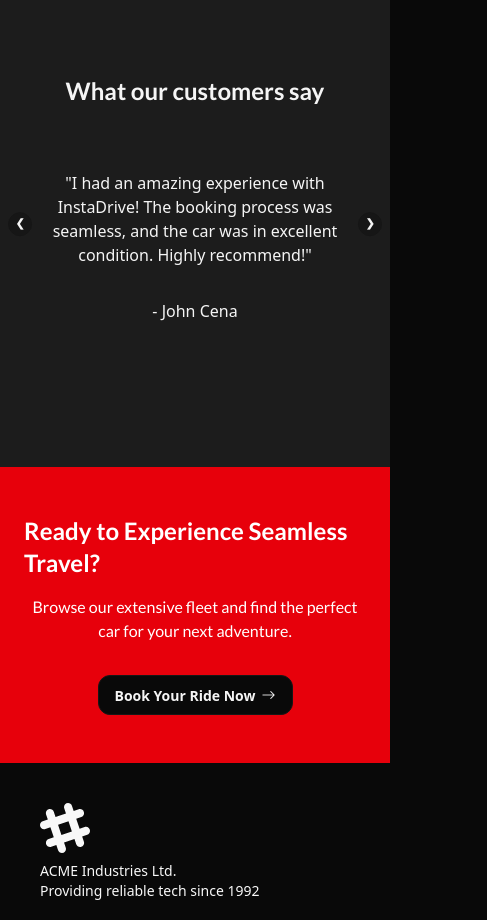
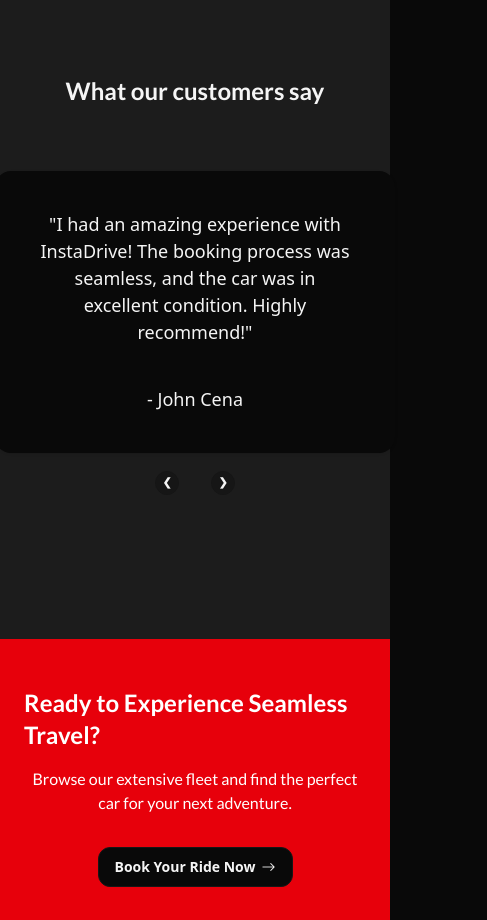
Before and after one commit to jacobferreras/car-rental, a Next.js app: page / in a window 390 px wide. Shown: the part 3420-4340 px from the top of the page, 487 px wide, since content can reach past the window. Built offline with nearby package versions, Linux system fonts and the light colour scheme; no server answers; the database is empty.

Commit message:
fix: restructure CustomerTestimony component for improved layout and readability

```diff
--- a/components/ui/home/CustomerTestimony.tsx
+++ b/components/ui/home/CustomerTestimony.tsx
@@ -5,21 +5,25 @@ const CustomerTestimony = () => {
     <div className="carousel w-full delay-100 autoplay">
       <div
         id="slide1"
-        className="carousel-item relative w-full flex justify-center items-center"
+        className="carousel-item w-full flex justify-center items-center flex-col gap-4"
       >
         <div className="flex flex-col justify-center items-center pt-12">
-          <p className="text-center text-md sm:text-xl sm:max-w-xl max-w-xs md:text-2xl md:max-w-2xl lg:text-4xl lg:max-w-4xl  mb-8">
-            "I had an amazing experience with InstaDrive! The booking process
-            was seamless, and the car was in excellent condition. Highly
-            recommend!"
+          <div className="card w-auto bg-base-100 card-xl shadow-sm">
+            <div className="card-body">
+              <p className="text-center text-md sm:text-xl sm:max-w-xl max-w-xs md:text-2xl md:max-w-2xl lg:text-4xl lg:max-w-4xl mb-8">
+                "I had an amazing experience with InstaDrive! The booking
+                process was seamless, and the car was in excellent condition.
+                Highly recommend!"
               </p>
 
               <p className="text-center text-md sm:text-xl sm:max-w-xl max-w-xs amd:text-xl md:max-w-xl lg:text-3xl lg:max-w-3xl">
                 - John Cena
               </p>
             </div>
+          </div>
+        </div>
 
-        <div className="absolute left-0 right-0 top-1/2 flex -translate-y-1/2 transform justify-between xl:left-24 xl:right-24">
+        <div className="items-center gap-8 flex justify-center">
           <div>
             <a
               href="#slide3"
@@ -29,7 +33,7 @@ const CustomerTestimony = () => {
             </a>
           </div>
 
-          <div className="pl-">
+          <div>
             <a
               href="#slide2"
               className="btn btn-circle btn-xs sm:btn-sm md:btn-md lg:btn-lg"
@@ -42,21 +46,25 @@ const CustomerTestimony = () => {
 
       <div
         id="slide2"
-        className="carousel-item relative w-full flex justify-center items-center"
+        className="carousel-item w-full flex justify-center items-center flex-col gap-4"
       >
         <div className="flex flex-col justify-center items-center pt-12">
-          <p className="text-center text-md sm:text-xl sm:max-w-xl max-w-xs md:text-2xl md:max-w-2xl lg:text-4xl lg:max-w-4xl  mb-8">
-            "I had an amazing experience with InstaDrive! The booking process
-            was seamless, and the car was in excellent condition. Highly
-            recommend!"
+          <div className="card w-auto bg-base-100 card-xl shadow-sm">
+            <div className="card-body">
+              <p className="text-center text-md sm:text-xl sm:max-w-xl max-w-xs md:text-2xl md:max-w-2xl lg:text-4xl lg:max-w-4xl mb-8">
+                "I had an amazing experience with InstaDrive! The booking
+                process was seamless, and the car was in excellent condition.
+                Highly recommend!"
               </p>
 
               <p className="text-center text-md sm:text-xl sm:max-w-xl max-w-xs amd:text-xl md:max-w-xl lg:text-3xl lg:max-w-3xl">
                 - John Cena
               </p>
             </div>
+          </div>
+        </div>
 
-        <div className="absolute left-0 right-0 top-1/2 flex -translate-y-1/2 transform justify-between xl:left-24 xl:right-24">
+        <div className="items-center gap-8 flex justify-center">
           <a
             href="#slide1"
             className="btn btn-circle btn-xs sm:btn-sm md:btn-md lg:btn-lg"
@@ -74,21 +82,25 @@ const CustomerTestimony = () => {
 
       <div
         id="slide3"
-        className="carousel-item relative w-full flex justify-center items-center"
+        className="carousel-item w-full flex justify-center items-center flex-col gap-4"
       >
         <div className="flex flex-col justify-center items-center pt-12">
+          <div className="card w-auto bg-base-100 card-xl shadow-sm">
+            <div className="card-body">
               <p className="text-center text-md sm:text-xl sm:max-w-xl max-w-xs md:text-2xl md:max-w-2xl lg:text-4xl lg:max-w-4xl mb-8">
-            "I had an amazing experience with InstaDrive! The booking process
-            was seamless, and the car was in excellent condition. Highly
-            recommend!"
+                "I had an amazing experience with InstaDrive! The booking
+                process was seamless, and the car was in excellent condition.
+                Highly recommend!"
               </p>
 
               <p className="text-center text-md sm:text-xl sm:max-w-xl max-w-xs amd:text-xl md:max-w-xl lg:text-3xl lg:max-w-3xl">
                 - John Cena
               </p>
             </div>
+          </div>
+        </div>
 
-        <div className="absolute left-0 right-0 top-1/2 flex -translate-y-1/2 transform justify-between xl:left-24 xl:right-24">
+        <div className="items-center gap-8 flex justify-center">
           <a
             href="#slide2"
             className="btn btn-circle btn-xs sm:btn-sm md:btn-md lg:btn-lg"
```
Lines whose indentation alone changed are shown as unchanged.
